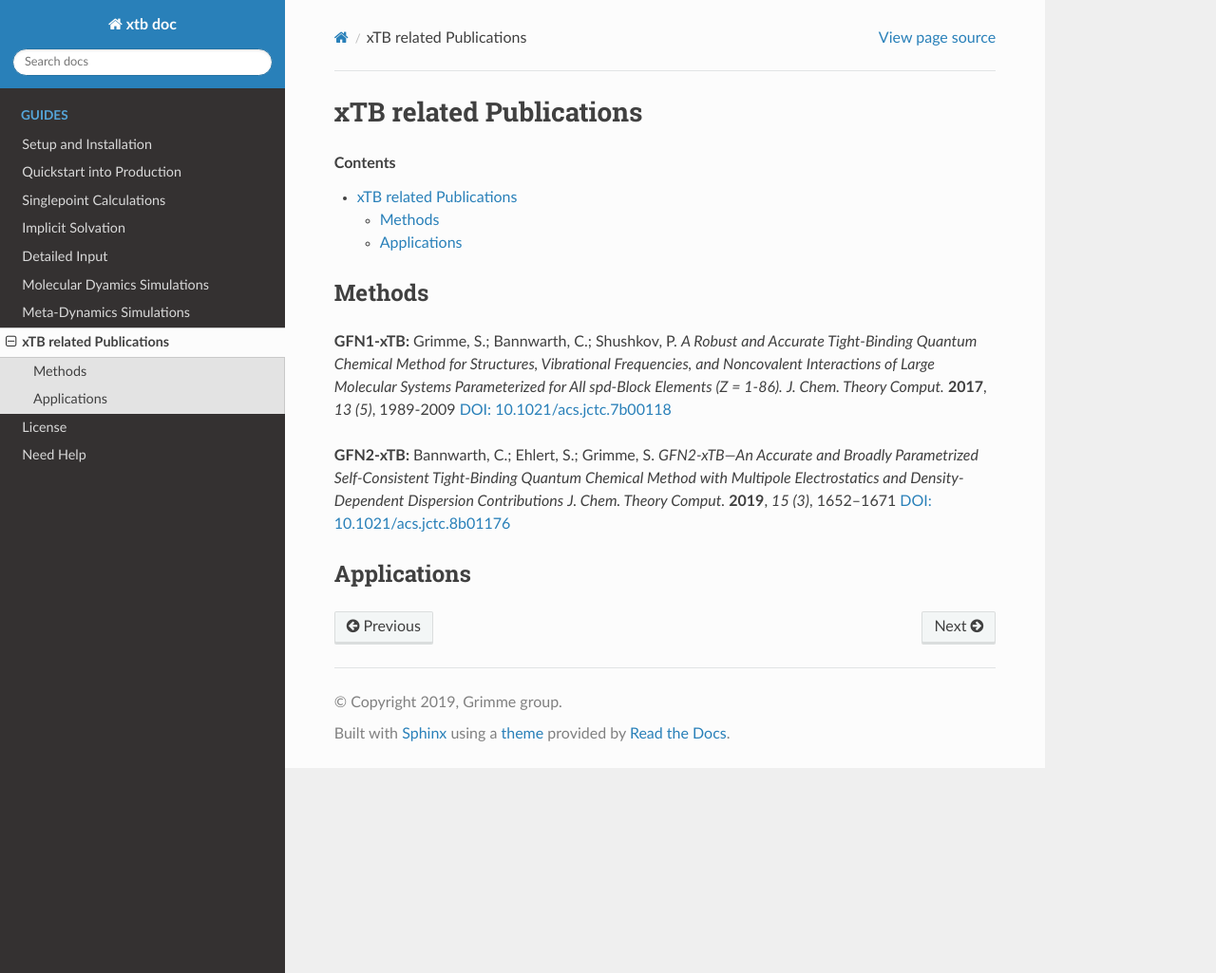
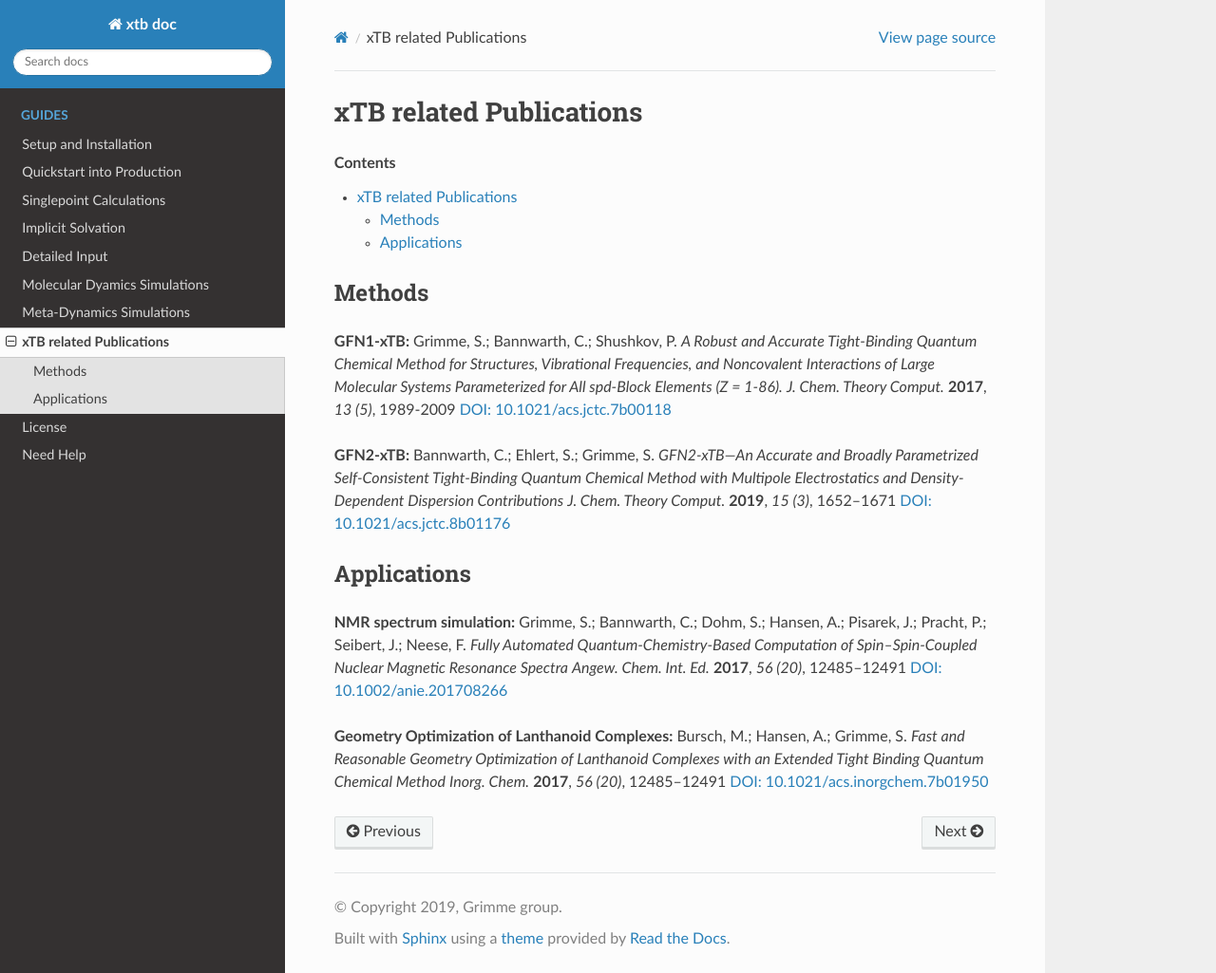
Before and after one commit to grimme-lab/xtb_docs, a Sphinx documentation site: the page built from source/xtbrelatedrefs.rst, in a window 1280 px wide and 1025 px high. Shown: the whole window at 95% size. Built offline with Sphinx 7.4.7 and the Read the Docs theme 2.0.0, drawn with Linux system fonts in a browser that asks for light colours.

Commit message:
Update xtbrelatedrefs.rst

```diff
--- a/source/xtbrelatedrefs.rst
+++ b/source/xtbrelatedrefs.rst
@@ -24,3 +24,11 @@
 
 Applications
 ==========================
+
+**NMR spectrum simulation:** Grimme, S.; Bannwarth, C.; Dohm, S.; Hansen, A.; Pisarek, J.; Pracht, P.; Seibert, J.; Neese, F.  *Fully Automated Quantum‐Chemistry‐Based Computation of Spin–Spin‐Coupled Nuclear Magnetic Resonance Spectra* *Angew. Chem. Int. Ed.* **2017**, *56 (20)*, 12485–12491
+`DOI: 10.1002/anie.201708266 <https://onlinelibrary.wiley.com/doi/abs/10.1002/anie.201708266>`_
+
+**Geometry Optimization of Lanthanoid Complexes:** Bursch, M.; Hansen, A.; Grimme, S. *Fast and
+Reasonable Geometry Optimization of Lanthanoid Complexes with an Extended Tight Binding Quantum
+Chemical Method* *Inorg. Chem.* **2017**, *56 (20)*, 12485–12491
+`DOI: 10.1021/acs.inorgchem.7b01950 <https://pubs.acs.org/doi/abs/10.1021/acs.inorgchem.7b01950>`_
```
